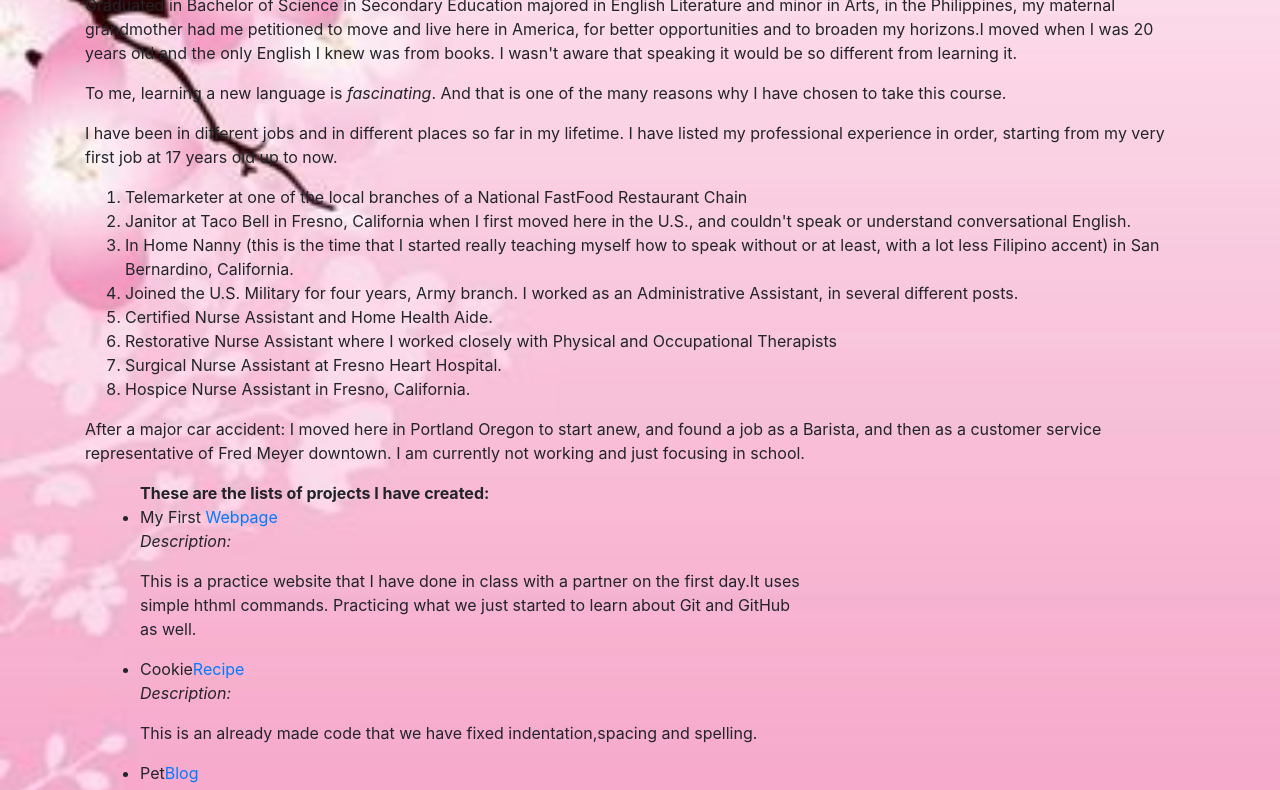
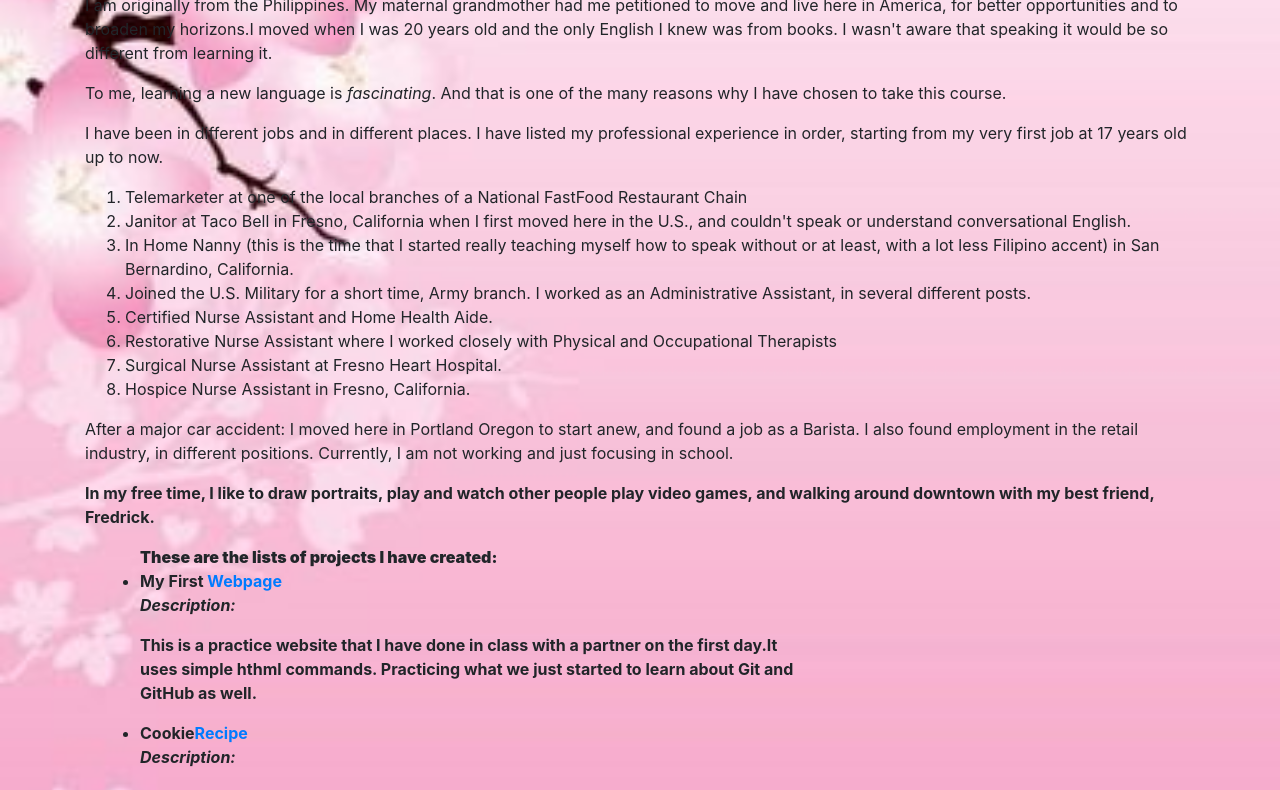
Before and after one commit to virlie/Intro-friday-01, a plain HTML site: page index.html in a window 1280 px wide. Shown: the part 734-1524 px from the top of the page. Drawn offline with nearby package versions, Linux system fonts and the light colour scheme.

Commit message:
Add a paragraph about hobbies.

```diff
--- a/index.html
+++ b/index.html
@@ -19,23 +19,25 @@
 
       <div class="about">
         <h2>About Me</h2>
-        <p>Graduated in Bachelor of Science in Secondary Education majored in English Literature and minor in Arts, in the Philippines, my maternal grandmother had me petitioned to move and live here in America, for better opportunities and to broaden my horizons.I moved when I was 20 years old and the only English I knew was from books. I wasn't aware that speaking it would be so different from learning it.</p>
+        <p>I am originally from the Philippines. My maternal grandmother had me petitioned to move and live here in America, for better opportunities and to broaden my horizons.I moved when I was 20 years old and the only English I knew was from books. I wasn't aware that speaking it would be so different from learning it.</p>
         <p>To me, learning a new language is <em>fascinating</em>. And that is one of the many reasons why I have chosen to take this course.</p>
-        <p>I have been in different jobs and in different places so far in my lifetime. I have listed my professional experience in order, starting from my very first job at 17 years old up to now.</p>
+        <p>I have been in different jobs and in different places. I have listed my professional experience in order, starting from my very first job at 17 years old up to now.</p>
 
         <ol>
           <li>Telemarketer at one of the local branches of a National FastFood Restaurant Chain</li>
           <li>Janitor at Taco Bell in Fresno, California when I first moved here in the U.S., and couldn't speak or understand conversational English.</li>
           <li>In Home Nanny (this is the time that I started really teaching myself how to speak without or at least, with a lot less Filipino accent) in San Bernardino, California.</li>
-          <li>Joined the U.S. Military for four years, Army branch. I worked as an Administrative Assistant, in several different posts.</li>
+          <li>Joined the U.S. Military for a short time, Army branch. I worked as an Administrative Assistant, in several different posts.</li>
           <li>Certified Nurse Assistant and Home Health Aide.</li>
           <li>Restorative Nurse Assistant where I worked closely with Physical and Occupational Therapists</li>
           <li>Surgical Nurse Assistant at Fresno Heart Hospital.</li>
           <li>Hospice Nurse Assistant in Fresno, California.</li>
         </ol>
 
-        <p>After a major car accident: I moved here in Portland Oregon to start anew, and found a job as a Barista, and then as a customer service representative of Fred Meyer downtown. I am currently not working and just focusing in school.</p>
+        <p>After a major car accident: I moved here in Portland Oregon to start anew, and found a job as a Barista. I also found employment in the retail industry, in different positions. Currently, I am not working and just focusing in school.</p>
       </div>
+      <b>
+        <p>In my free time, I like to draw portraits, play and watch other people play video games, and walking around downtown with my best friend, Fredrick.</p>
 
       <div id="unordered" class="col-md-8">
         <ul>
```
